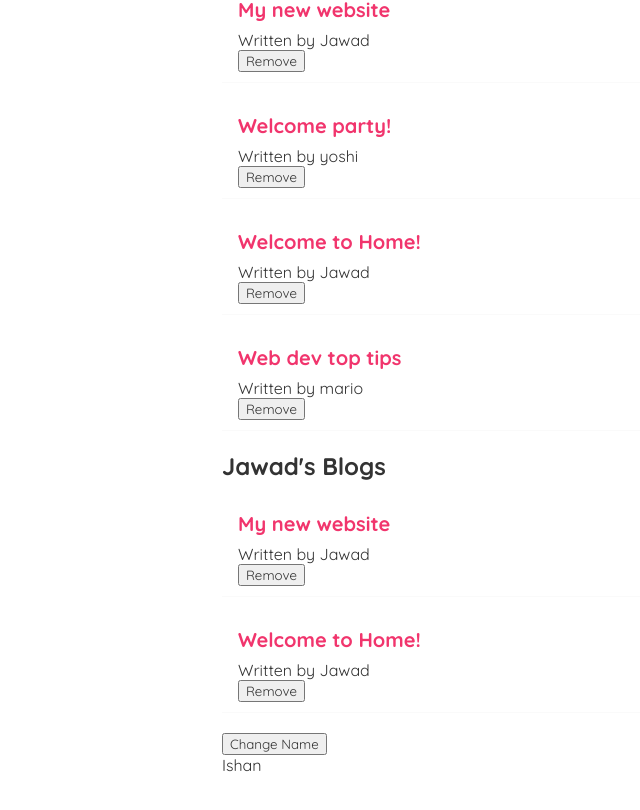
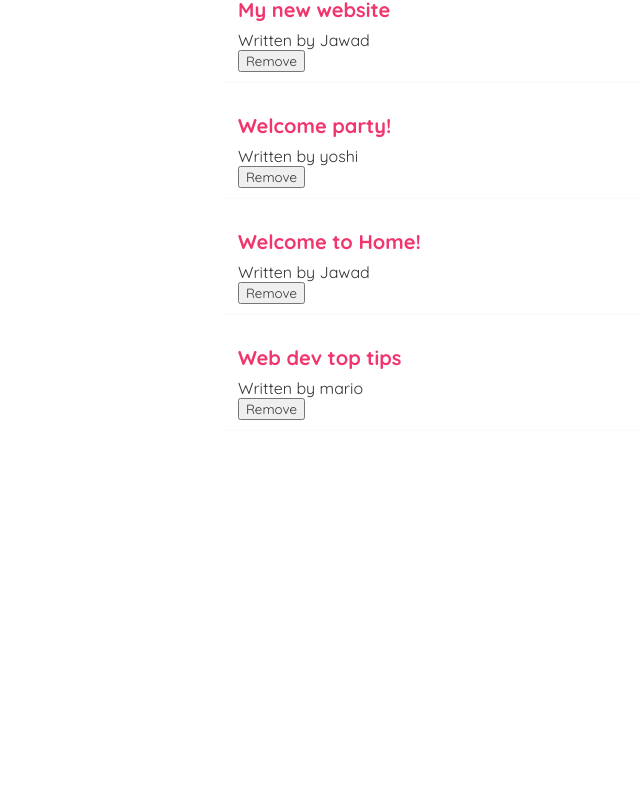
Before and after one commit to mdjawadulhasan/React-Learning-Simple-Blog-Project-, a React (Create React App) app: page / in a window 1280 px wide. Shown: the part 194-1004 px from the top of the page, without its empty margins (118-758 px from the left). After the commit the page ends 800 px from the top, so only its background shows below. Built offline with nearby package versions, Linux system fonts and the light colour scheme; data requests are answered from the project's data file.

Commit message:
Data fetch using API

```diff
--- /dev/null
+++ b/data/db.json
@@ -0,0 +1,28 @@
+{
+  "blogs": [
+    {
+      "title": "My new website",
+      "body": "lorem ipsum...",
+      "author": "Jawad",
+      "id": 1
+    },
+    {
+      "title": "Welcome party!",
+      "body": "lorem ipsum...",
+      "author": "yoshi",
+      "id": 2
+    },
+    {
+      "title": "Welcome to Home!",
+      "body": "lorem ipsum...",
+      "author": "Jawad",
+      "id": 4
+    },
+    {
+      "title": "Web dev top tips",
+      "body": "lorem ipsum...",
+      "author": "mario",
+      "id": 3
+    }
+  ]
+}
--- a/src/home.js
+++ b/src/home.js
@@ -2,44 +2,29 @@
 import BlogList from "./BlogList";
 
 const Home = () => {
-  const [blogs, setBlogs] = useState([
-    { title: "My new website", body: "lorem ipsum...", author: "Jawad", id: 1 },
-    { title: "Welcome party!", body: "lorem ipsum...", author: "yoshi", id: 2 },
-    {
-      title: "Welcome to Home!",
-      body: "lorem ipsum...",
-      author: "Jawad",
-      id: 4,
-    },
-    {
-      title: "Web dev top tips",
-      body: "lorem ipsum...",
-      author: "mario",
-      id: 3,
-    },
-  ]);
+  const [blogs, setBlogs] = useState(null);
 
   const handleDelete = (id) => {
     const newBlogs = blogs.filter((blog) => blog.id != id);
     setBlogs(newBlogs);
   };
 
-
-  const [name,setName]=useState('Ishan');
-  //Fire in every render
-useEffect(()=>{
-
-},[name]);
-//addign the dependencies
-//the function will execute when the state of name changes
+  useEffect(() => {
+    fetch("http://localhost:8000/blogs")
+      .then((res) => {
+        return res.json();
+      })
+      .then((data) => {
+        setBlogs(data);
+      });
+  }, []);
 
   return (
     <div className="home">
-      <BlogList blogs={blogs} title="All Blogs" handleDelete={handleDelete} />
-      <BlogList blogs={blogs.filter((blog) => blog.author == "Jawad")}  title="Jawad's Blogs" />
-      <button onClick={()=>setName('Jawad')}>Change Name</button>
-      <p>{name}</p>
-    </div>
+     {blogs &&  <BlogList blogs={blogs} title="All Blogs" handleDelete={handleDelete} />
+     //if its null then wont print anything
+    }
+     </div>
   );
 };
 
```
